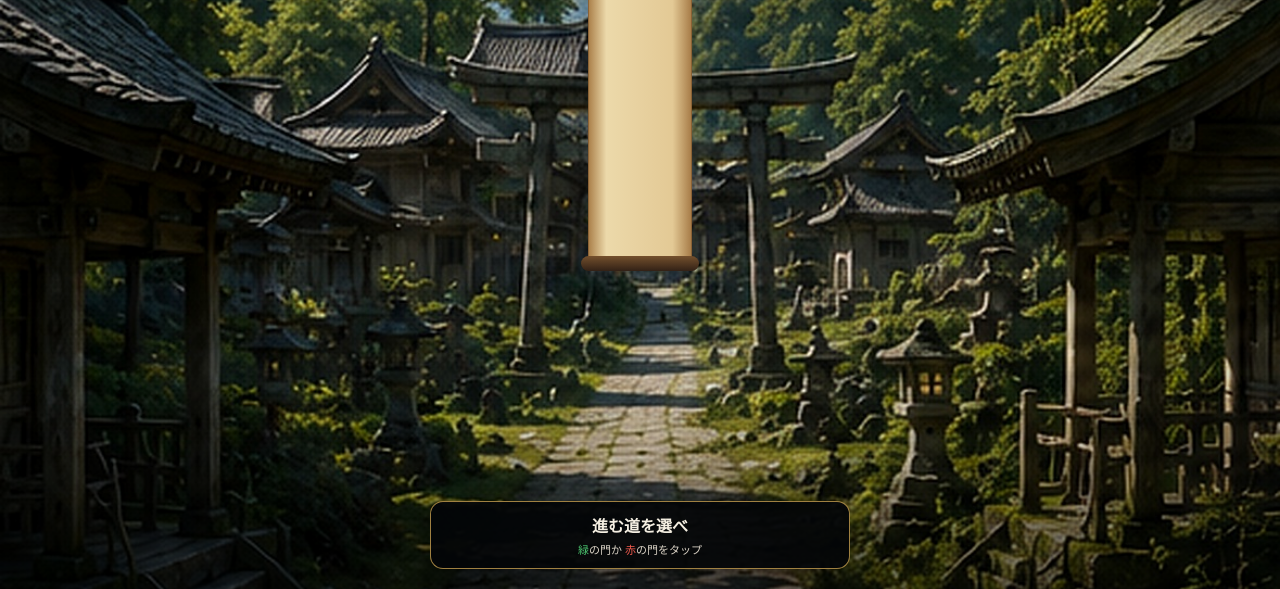
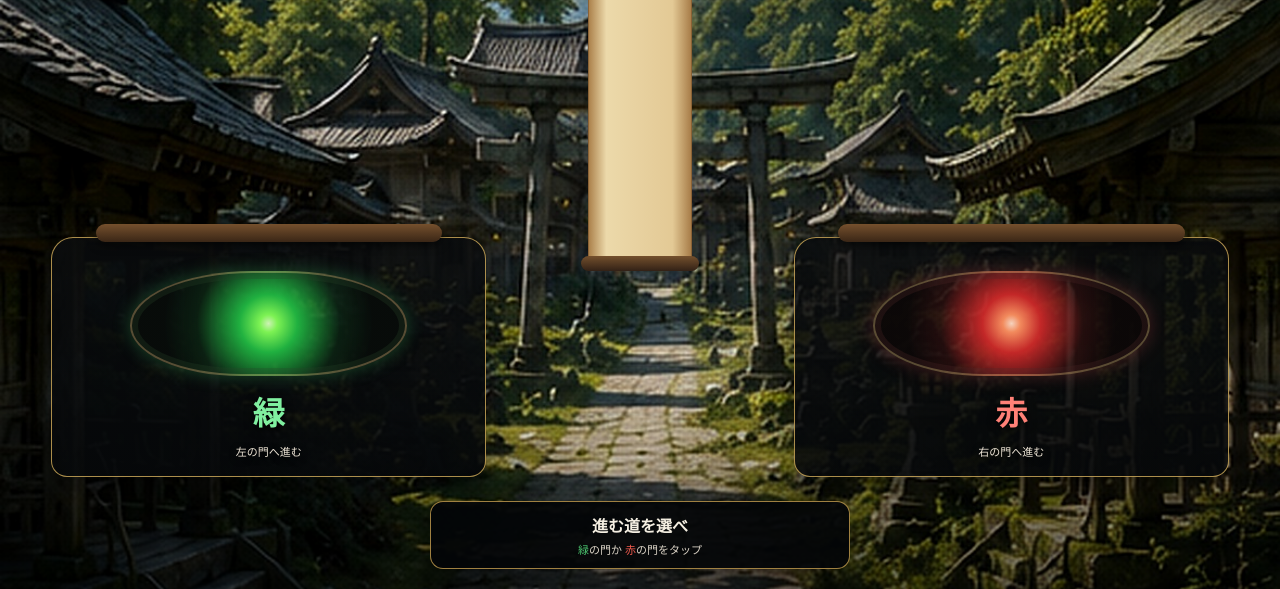
Before and after one commit to mp2stggrsy-byte/fate8192, a plain HTML site: page index.html in a window 1280 px wide. Shown: the part 211-800 px from the top of the page. Drawn offline with Linux system fonts and the light colour scheme.

Commit message:
Add files via upload

```diff
--- a/app.js
+++ b/app.js
@@ -15,7 +15,7 @@ function playAmbient(){
  if(soundOn){a.volume=.28;a.play().catch(()=>{})}
 }
 function render(){
- $('bg').style.backgroundImage=`url("./assets/backgrounds/stage${String(stage).padStart(2,'0')}.jpg?v=10")`;
+ $('bg').style.backgroundImage=`url("./assets/backgrounds/stage${String(stage).padStart(2,'0')}.jpg?v=11")`;
  $('stageName').textContent=STAGES[stage-1][0];
  $('prob').textContent='1 / '+(2**stage).toLocaleString();
  $('pct').textContent=pct();
--- a/index.html
+++ b/index.html
@@ -1,3 +1,3 @@
-<!doctype html><html lang="ja"><head><meta charset="utf-8"><meta name="viewport" content="width=device-width,initial-scale=1,viewport-fit=cover,user-scalable=no"><meta name="theme-color" content="#06090c"><meta name="apple-mobile-web-app-capable" content="yes"><meta name="apple-mobile-web-app-status-bar-style" content="black-translucent"><link rel="manifest" href="./manifest.webmanifest"><link rel="apple-touch-icon" href="./assets/icons/icon-192.png"><link rel="stylesheet" href="./styles.css?v=10"><title>FATE / 8192</title></head><body>
-<section id="game" class="view active"><div id="bg" class="bg"></div><div class="cinema"></div><header><div><h1>FATE / 8192</h1><small id="stageName"></small></div><nav><button id="sound">♪</button><button id="stats">▦</button></nav></header><div class="prob panel"><span>現在の到達確率</span><strong id="prob">1 / 2</strong><em id="pct">50.000%</em></div><div class="mini panel"><div>挑戦<b id="att">0</b></div><div>最高<b id="best">0</b></div><div>クリア<b id="clear">0</b></div></div><div class="scroll"><i></i><div class="paper"><b>これまでの正解</b><div id="history"></div></div><i></i></div><button class="hit green" id="green" aria-label="緑"></button><button class="hit red" id="red" aria-label="赤"></button><div class="caption">進む道を選べ<small><mark>緑</mark>の門か <mark class="r">赤</mark>の門をタップ</small></div><div id="toast" class="toast"><b id="toastB"></b><span id="toastS"></span></div><div id="flash" class="flash"></div><audio id="ambient" loop preload="auto"></audio></section>
-<section id="statsView" class="view statsView"><div class="statsHead"><button id="back">← 戻る</button><h2>到達確率と実到達率</h2></div><div class="summary"><div><b id="sAtt"></b><small>総挑戦回数</small></div><div><b id="sBest"></b><small>最高連続突破</small></div><div><b id="sClear"></b><small>クリア回数</small></div></div><div class="card"><table><thead><tr><th>段階</th><th>理論到達</th><th>到達回数</th><th>実到達率</th></tr></thead><tbody id="tbody"></tbody></table></div><div class="card"><h3>固定ステージ / 環境音</h3><div id="catalog"></div></div><div class="card"><button class="reset" id="reset">統計・履歴をリセット</button></div></section><script src="./app.js?v=10"></script></body></html>
+<!doctype html><html lang="ja"><head><meta charset="utf-8"><meta name="viewport" content="width=device-width,initial-scale=1,viewport-fit=cover,user-scalable=no"><meta name="theme-color" content="#06090c"><meta name="apple-mobile-web-app-capable" content="yes"><meta name="apple-mobile-web-app-status-bar-style" content="black-translucent"><link rel="manifest" href="./manifest.webmanifest"><link rel="apple-touch-icon" href="./assets/icons/icon-192.png"><link rel="stylesheet" href="./styles.css?v=11"><title>FATE / 8192</title></head><body>
+<section id="game" class="view active"><div id="bg" class="bg"></div><div class="cinema"></div><header><div><h1>FATE / 8192</h1><small id="stageName"></small></div><nav><button id="sound">♪</button><button id="stats">▦</button></nav></header><div class="prob panel"><span>現在の到達確率</span><strong id="prob">1 / 2</strong><em id="pct">50.000%</em></div><div class="mini panel"><div>挑戦<b id="att">0</b></div><div>最高<b id="best">0</b></div><div>クリア<b id="clear">0</b></div></div><div class="scroll"><i></i><div class="paper"><b>これまでの正解</b><div id="history"></div></div><i></i></div><button class="hit green" id="green" aria-label="緑"><span class="gateBox"><span class="portal"></span><span class="gateLabel">緑</span><small>左の門へ進む</small></span></button><button class="hit red" id="red" aria-label="赤"><span class="gateBox"><span class="portal"></span><span class="gateLabel">赤</span><small>右の門へ進む</small></span></button><div class="caption">進む道を選べ<small><mark>緑</mark>の門か <mark class="r">赤</mark>の門をタップ</small></div><div id="toast" class="toast"><b id="toastB"></b><span id="toastS"></span></div><div id="flash" class="flash"></div><audio id="ambient" loop preload="auto"></audio></section>
+<section id="statsView" class="view statsView"><div class="statsHead"><button id="back">← 戻る</button><h2>到達確率と実到達率</h2></div><div class="summary"><div><b id="sAtt"></b><small>総挑戦回数</small></div><div><b id="sBest"></b><small>最高連続突破</small></div><div><b id="sClear"></b><small>クリア回数</small></div></div><div class="card"><table><thead><tr><th>段階</th><th>理論到達</th><th>到達回数</th><th>実到達率</th></tr></thead><tbody id="tbody"></tbody></table></div><div class="card"><h3>固定ステージ / 環境音</h3><div id="catalog"></div></div><div class="card"><button class="reset" id="reset">統計・履歴をリセット</button></div></section><script src="./app.js?v=11"></script></body></html>
--- a/styles.css
+++ b/styles.css
@@ -74,26 +74,46 @@ nav button{
 .dot{width:17px;height:17px;border-radius:50%;border:1.5px solid #2d2119;box-shadow:inset 0 1px 2px #fff9,0 1px 2px #0004}
 .dot.g{background:#48b763}.dot.r{background:#dc4a3e}
 
-/* Invisible but large gate hit zones exactly over the beautiful baked gates. */
+/* Visible gate choices */
 .hit{
- position:absolute;z-index:22;top:38%;height:31%;width:42%;
- border:0;background:transparent;
+ position:absolute;z-index:22;bottom:calc(env(safe-area-inset-bottom) + 112px);height:240px;width:34%;
+ border:0;background:transparent;padding:0;display:flex;align-items:flex-end;justify-content:center;
 }
-.hit.green{left:0}.hit.red{right:0}
+.hit.green{left:4%}.hit.red{right:4%}
+.hit .gateBox{
+ position:relative;width:100%;height:100%;border-radius:22px 22px 16px 16px;
+ background:linear-gradient(180deg,rgba(10,12,14,.82),rgba(6,8,10,.92));
+ border:1px solid rgba(229,188,99,.74); box-shadow:0 16px 30px #0008;
+}
+.hit .gateBox::before{
+ content:"";position:absolute;left:10%;right:10%;top:-14px;height:18px;border-radius:10px;
+ background:linear-gradient(#75502d,#3a2616);box-shadow:0 4px 8px #0008;
+}
+.hit .portal{
+ position:absolute;left:18%;right:18%;top:14%;height:44%;border-radius:44% 44% 40% 40%/52% 52% 48% 48%;
+ border:2px solid rgba(234,201,133,.35); background:#091012;
+}
+.hit.green .portal{
+ box-shadow:0 0 0 6px rgba(40,70,40,.28) inset, 0 0 18px rgba(71,226,116,.28);
+ background:radial-gradient(circle at 50% 50%, rgba(216,255,190,.95) 0, rgba(132,255,88,.95) 6%, rgba(36,203,73,.86) 20%, rgba(20,88,36,.28) 49%, rgba(8,12,10,.94) 72%);
+}
+.hit.red .portal{
+ box-shadow:0 0 0 6px rgba(80,40,40,.28) inset, 0 0 18px rgba(255,93,93,.25);
+ background:radial-gradient(circle at 50% 50%, rgba(255,219,197,.96) 0, rgba(255,146,98,.95) 6%, rgba(222,44,44,.88) 20%, rgba(104,22,22,.28) 49%, rgba(12,8,8,.94) 72%);
+}
+.hit .gateLabel{position:absolute;left:0;right:0;bottom:42px;text-align:center;font:900 32px serif;text-shadow:0 2px 10px #000}
+.hit.green .gateLabel{color:#80f0a0}.hit.red .gateLabel{color:#ff8177}
+.hit small{position:absolute;left:0;right:0;bottom:17px;text-align:center;font-size:11px;color:#efe6d7;text-shadow:0 2px 7px #000}
 .hit.ok{animation:gateGlow .62s ease}
 .hit.ng{animation:gateShake .42s ease}
-@keyframes gateGlow{
- 35%{box-shadow:inset 0 0 95px rgba(255,255,255,.28),0 0 65px rgba(255,210,110,.25)}
-}
-@keyframes gateShake{
- 25%{transform:translateX(-8px)}50%{transform:translateX(8px)}75%{transform:translateX(-4px)}
-}
+@keyframes gateGlow{35%{box-shadow:0 0 65px rgba(255,210,110,.25)}}
+@keyframes gateShake{25%{transform:translateX(-8px)}50%{transform:translateX(8px)}75%{transform:translateX(-4px)}}
 
 /* This is the only bottom HUD in gameplay. No statistics section below it. */
 .caption{
  position:absolute;z-index:27;left:50%;bottom:calc(env(safe-area-inset-bottom) + 20px);
  transform:translateX(-50%);
- width:min(73%,420px);text-align:center;padding:11px 14px;
+ width:min(66%,420px);text-align:center;padding:11px 14px;
  border:1px solid rgba(225,181,91,.70);border-radius:13px;
  background:rgba(4,6,8,.96);box-shadow:0 10px 32px #0008;
  font:700 16px serif;
@@ -150,3 +170,6 @@ body.transitioning .bg{filter:brightness(.82) saturate(.92)}
   filter: none !important;
   -webkit-filter: none !important;
 }
+
+
+@media(max-height:720px){ .hit{height:200px;bottom:calc(env(safe-area-inset-bottom) + 96px);width:35%;} .hit .gateLabel{font-size:28px} }
--- a/sw.js
+++ b/sw.js
@@ -1,4 +1,4 @@
-const CACHE='fate8192-v10';
+const CACHE='fate8192-v11';
 const ASSETS=['./','./index.html','./styles.css','./app.js','./manifest.webmanifest',
 './assets/icons/icon-192.png','./assets/icons/icon-512.png'];
 self.addEventListener('install',e=>{self.skipWaiting();e.waitUntil(caches.open(CACHE).then(c=>c.addAll(ASSETS)))});
```
